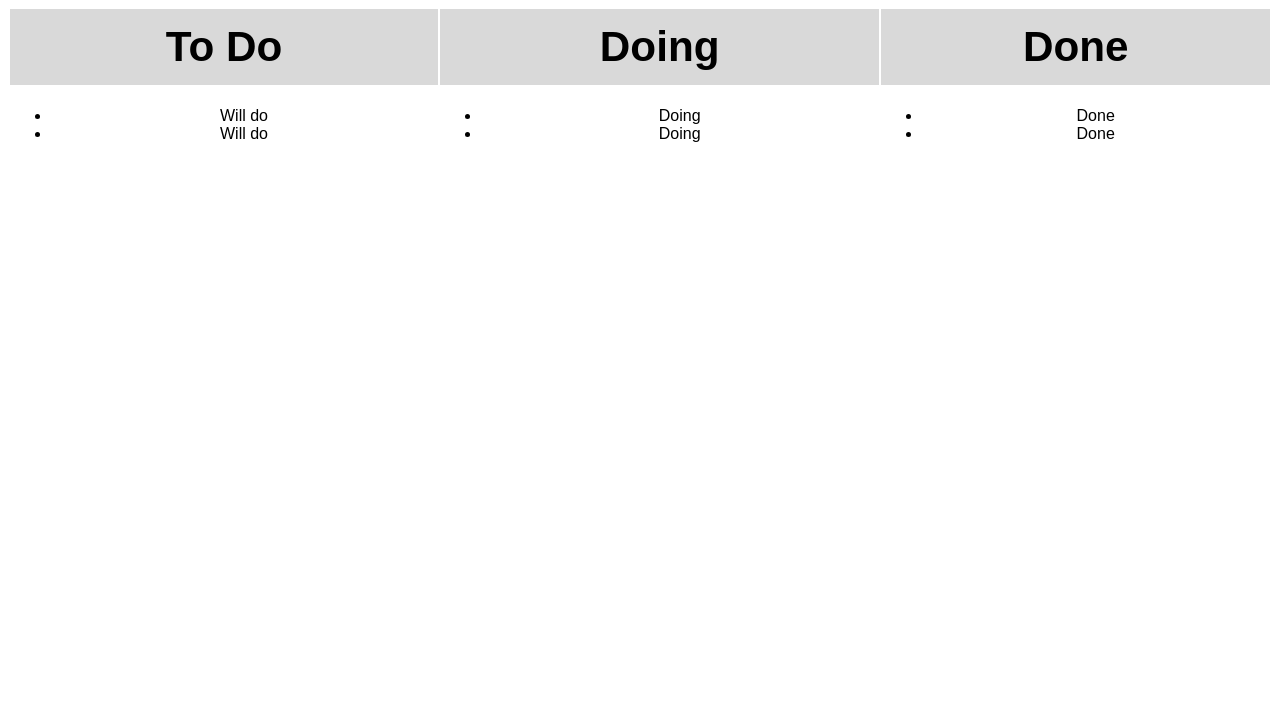
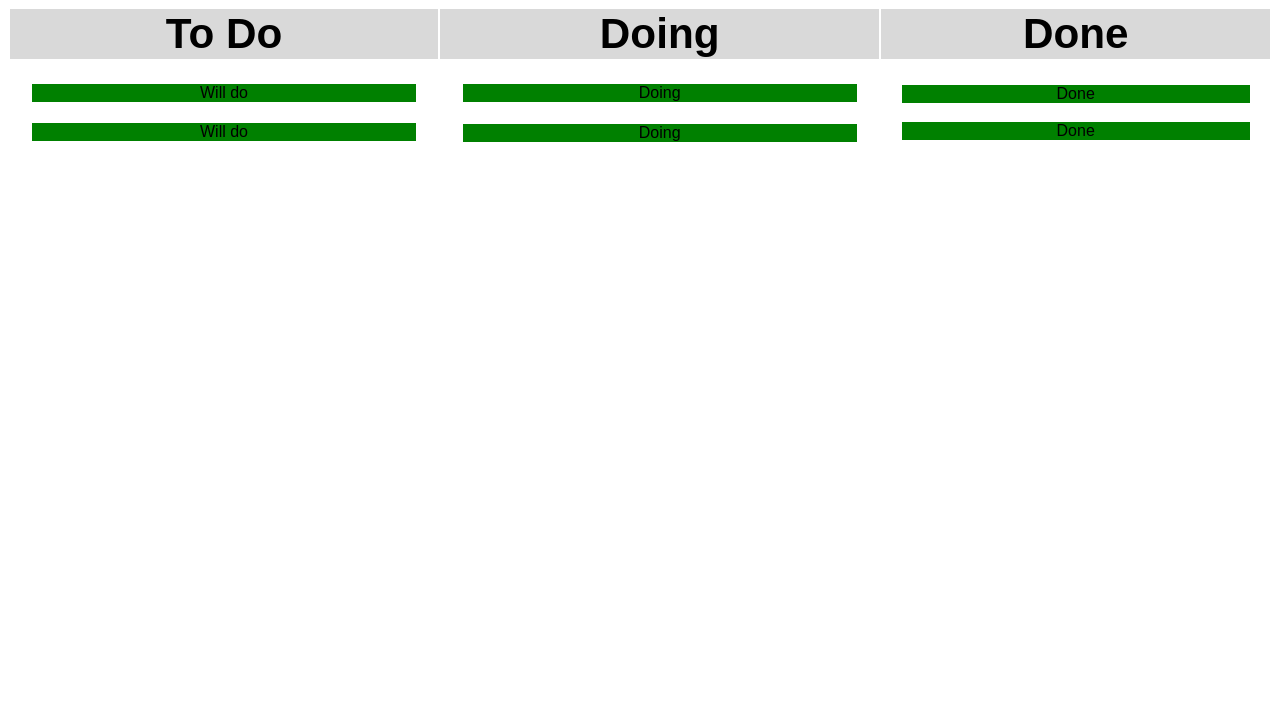
Before and after one commit to arhh/task-keeper, a plain HTML site: page index.html in a window 1280 px wide. Shown: the part 73-800 px from the top of the page. Drawn offline with Linux system fonts and the light colour scheme.

Commit message:
Update app style for clarity during drag and drop There's a coloured box around the list items so they're more "grabbable".

```diff
--- a/style.css
+++ b/style.css
@@ -12,10 +12,13 @@ th {
     background-color: #d9d9d9;
 }
 
-td {
+ul {
+    list-style-type: none;
+    padding: 0;
+}
+
+li {
+    background-color: green;
+    margin: 5%;
     text-align: center;
 }
-
-tr {
-    height: 9ex;
-}
```
